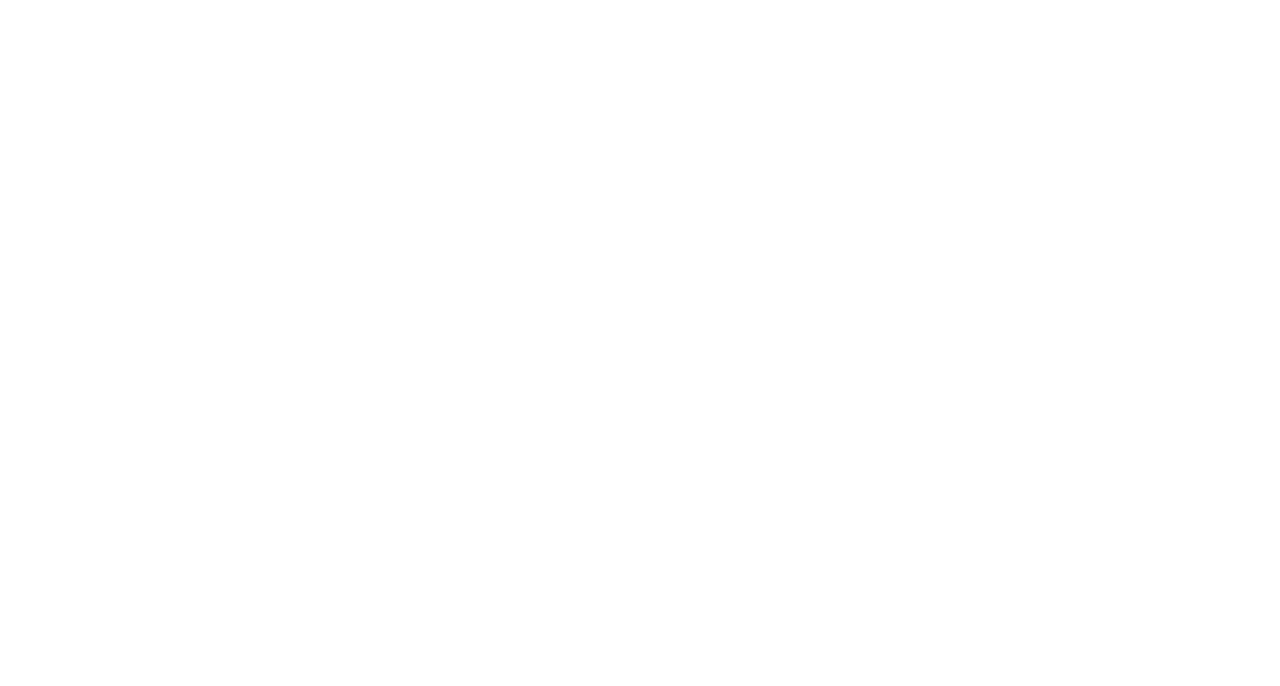
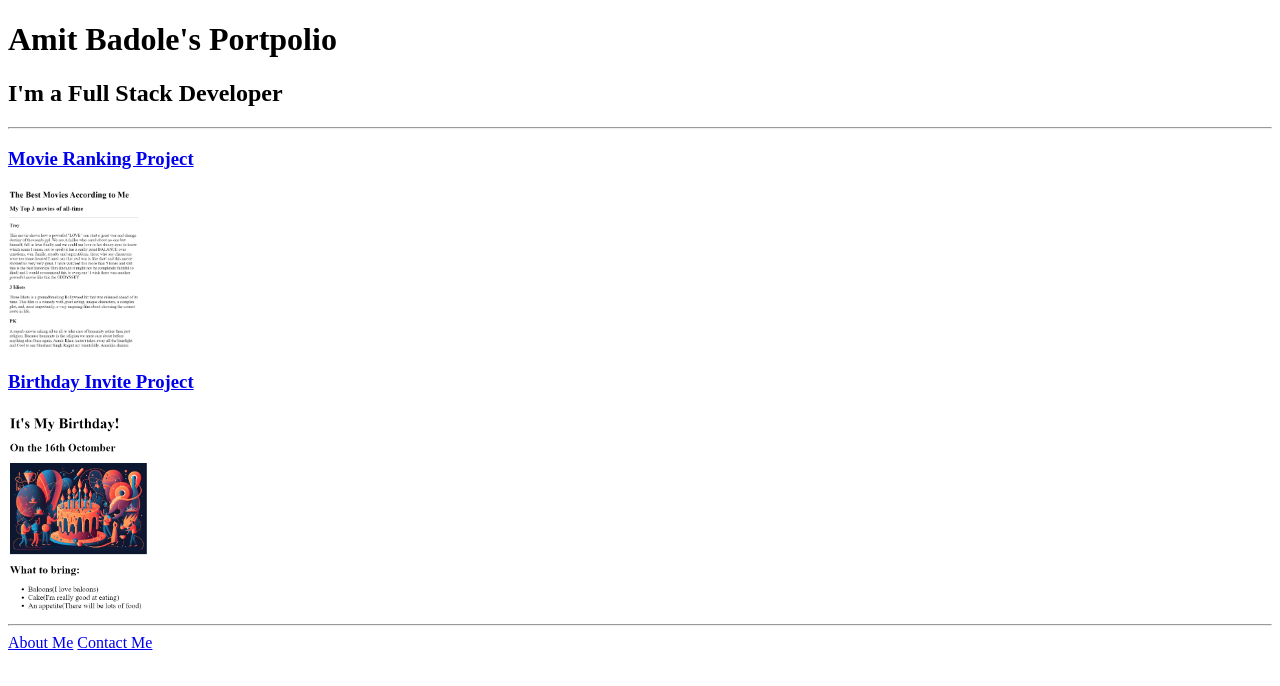
Before and after one commit to amitb1610/Html.portpolio, a plain HTML site: page index.html in a window 1280 px wide. Drawn offline with Linux system fonts and the light colour scheme.

Commit message:
Add files via upload

```diff
--- a/index.html
+++ b/index.html
@@ -1,4 +1,28 @@
 <!-- TODO 1: Create the HTML Boilerplate -->
+<!DOCTYPE html>
+<html lang="en">
+<head>
+    <meta charset="UTF-8">
+    <meta name="viewport" content="width=device-width, initial-scale=1.0">
+    <title>Amit's Portfolio</title>
+</head>
+<body>
+    <h1>Amit Badole's Portpolio</h1>
+    <h2>I'm a Full Stack Developer</h2>
+    <hr/>
+
+    <h3><a href="./public/bestmovie.html">Movie Ranking Project</a></h3>
+    <img src="./assets/images/3 best movie.png" height="160" alt="3 best movie project preview"/>
+    <h3><a href="./public/birthday.html">Birthday Invite Project</a></h3>
+    <img src="./assets/images/birthdayinvite.png" height="200" alt="birthday invite project preview"/>
+    <hr/>
+
+    <a href="./public/about.html">About Me</a>
+    <a href="./public/contact.html">Contact Me</a>
+
+
+</body>
+</html>
 
 <!-- TODO 2: Add Your previous projects' HTML into the public folder -->
 
```
